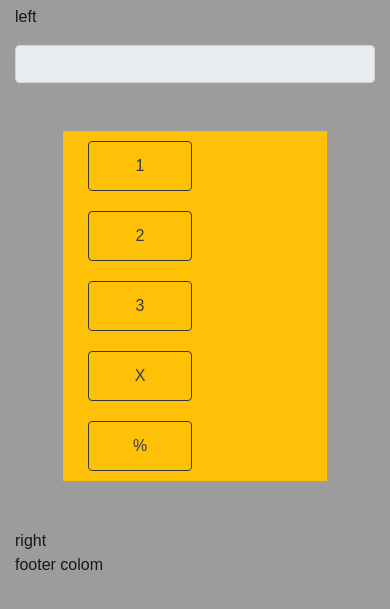
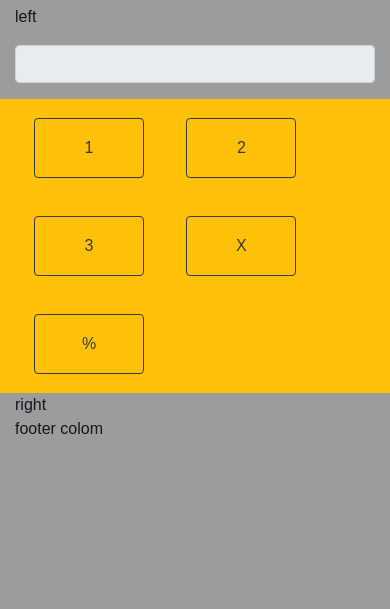
Before and after one commit to noormohammedb/calculator, a plain HTML site: page index.html in a window 390 px wide. Shown: the part 41-650 px from the top of the page. Drawn offline with Linux system fonts and the light colour scheme.

Commit message:
styling and responsive update

```diff
--- a/index.html
+++ b/index.html
@@ -17,10 +17,10 @@
             </div>
         </div>
         <div class="row">
-            <div class="col-12 col-sm-2 mx-0">
+            <div class="col-12 col-md-2 mx-0">
                 <p>left</p>
             </div>
-            <div class="col-12 col-sm-7">
+            <div class="col-12 col-md-7">
                 <div class="row">
                     <div class="col-12">
                         <form class="form">
@@ -29,18 +29,20 @@
                         </form>
                     </div>
                 </div>
-                <div class="row m-5">
+                <div class="row mt-3 bg-danger">
                     <div class="col-12 bg-warning">
                         <button type="button" class="btn btn-outline-dark">1</button>
                         <button type="button" class="btn btn-outline-dark">2</button>
                         <button type="button" class="btn btn-outline-dark">3</button>
                         <button type="button" class="btn btn-outline-dark">X</button>
                         <button type="button" class="btn btn-outline-dark">%</button>
+                        <br>
+
                     </div>
                 </div>
 
             </div>
-            <div class="col-12 col-sm-3 mx-0">
+            <div class="col-12 col-md-3 mx-0">
                 right
             </div>
 
--- a/style.css
+++ b/style.css
@@ -4,8 +4,17 @@ body{
     font-family: Arial, Helvetica, sans-serif;
 }
 .btn{
-    margin: 10px;
+    margin: 19px;
     padding: 10px;
-    width: 104px;
-    height: 50px;
+    width: 110px;
+    height: 60px;
 }
+@media only screen and (max-width:380px)
+{
+    .btn{
+        margin: 4px;
+        padding: 10px;
+        width: 40px;
+        height: 50px;
+    }
+}
```
